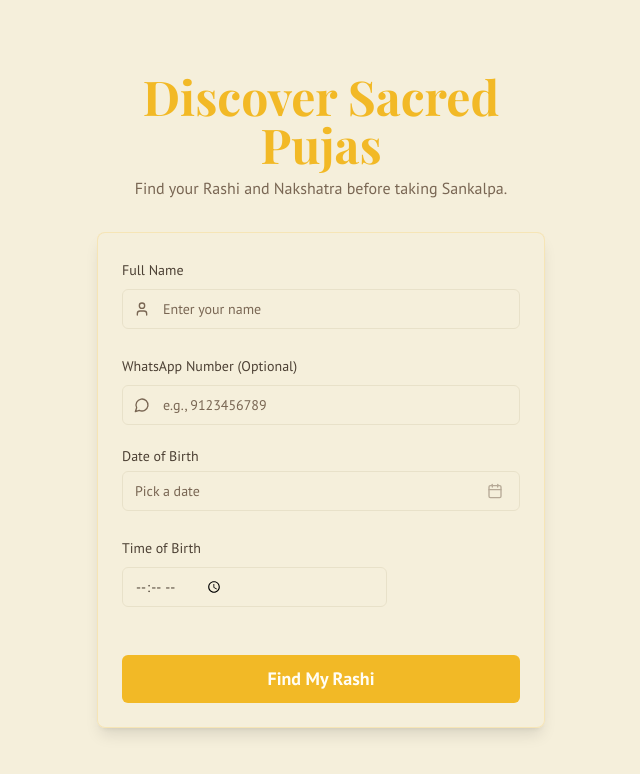
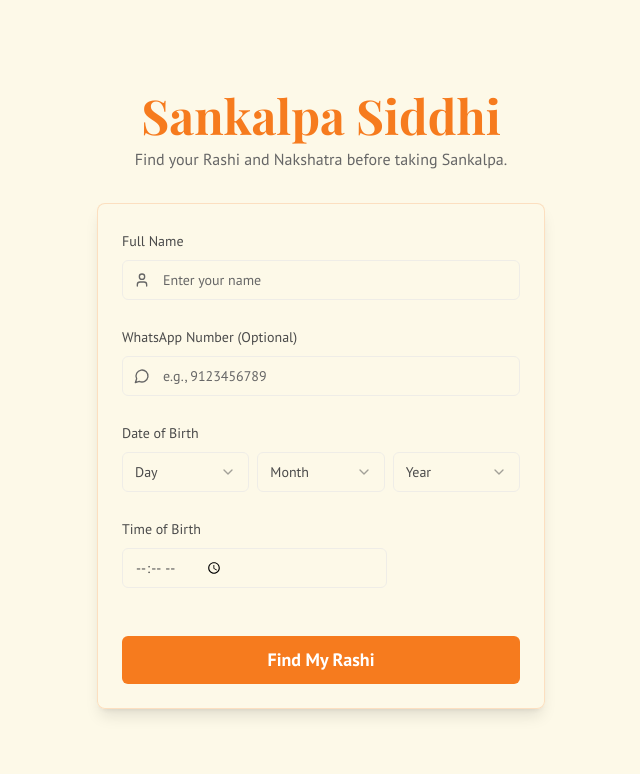
Before and after one commit to rsaisankalp/rashinakshatra, a Next.js app: page / in a window 1280 px wide. Shown: the top 774 px of the page, without its empty margins (319-959 px from the left). Built offline with nearby package versions, Linux system fonts and the light colour scheme; a web font is replaced by a local one.

Commit message:
1) get colors from https://register.vaidicpujas.in/ and use that not sa

```diff
--- a/src/app/globals.css
+++ b/src/app/globals.css
@@ -4,51 +4,51 @@
 
 @layer base {
   :root {
-    --background: 47 56% 91%; /* Light Beige #F5F5DC */
-    --foreground: 30 19% 25%; /* Dark Brown #4A4033 */
+    --background: 50 83% 95%; /* #fdfae7 */
+    --foreground: 0 0% 29%; /* #4a4a4a */
 
-    --card: 47 56% 91%; /* Same as background */
-    --card-foreground: 30 19% 25%; /* Dark Brown */
+    --card: 50 83% 95%; /* #fdfae7 */
+    --card-foreground: 0 0% 29%; /* #4a4a4a */
 
-    --popover: 47 56% 93%; /* Slightly lighter beige for popovers */
-    --popover-foreground: 30 19% 25%; /* Dark Brown */
+    --popover: 50 83% 97%; /* Lighter cream */
+    --popover-foreground: 0 0% 29%;
 
-    --primary: 43 89% 55%; /* Soft Saffron #F4C430 */
-    --primary-foreground: 47 100% 98%; /* Light Cream #FFFBEA */
+    --primary: 26 92% 54%; /* #f57921 */
+    --primary-foreground: 0 0% 100%; /* #ffffff */
 
-    --secondary: 25 70% 70%; /* Muted Saffron #E8A87C */
-    --secondary-foreground: 30 19% 25%; /* Dark Brown */
+    --secondary: 35 85% 60%; /* Lighter orange/saffron */
+    --secondary-foreground: 0 0% 20%;
 
-    --muted: 47 30% 85%; /* Lighter Beige #EAE4D3 */
-    --muted-foreground: 30 19% 40%; /* Slightly Lighter Brown #706154 */
+    --muted: 50 40% 90%;
+    --muted-foreground: 0 0% 40%;
 
-    --accent: 13 83% 64%; /* Warm Terracotta #E07A5F */
-    --accent-foreground: 17 27% 20%; /* Very Dark Brown #4A3B30 */
+    --accent: 35 85% 55%; /* A slightly deeper saffron for accent */
+    --accent-foreground: 0 0% 100%;
 
     --destructive: 0 84.2% 60.2%;
     --destructive-foreground: 0 0% 98%;
 
-    --border: 47 40% 80%; /* Subtle Border #DCD5B7 */
-    --input: 47 40% 85%; /* Slightly Lighter for Input BG #E2DBC7 */
-    --ring: 43 89% 55%; /* Soft Saffron for focus rings */
+    --border: 50 20% 85%;
+    --input: 50 20% 92%;
+    --ring: 26 92% 54%; /* #f57921 */
 
     --radius: 0.5rem;
 
-    --chart-1: 34 90% 58%; /* Original Deep Saffron */
+    --chart-1: 34 90% 58%;
     --chart-2: 45 65% 52%;
     --chart-3: 25 70% 70%;
     --chart-4: 47 56% 70%;
     --chart-5: 30 30% 50%;
 
     /* Sidebar variables */
-    --sidebar-background: 47 56% 95%;
-    --sidebar-foreground: 30 19% 25%;
-    --sidebar-primary: 34 90% 58%; /* Original Deep Saffron */
-    --sidebar-primary-foreground: 47 100% 98%; /* Matches primary-foreground */
-    --sidebar-accent: 45 65% 52%;
-    --sidebar-accent-foreground: 17 27% 20%;
-    --sidebar-border: 47 40% 80%;
-    --sidebar-ring: 34 90% 58%; /* Original Deep Saffron */
+    --sidebar-background: 50 83% 96%;
+    --sidebar-foreground: 0 0% 29%;
+    --sidebar-primary: 26 92% 54%;
+    --sidebar-primary-foreground: 0 0% 100%;
+    --sidebar-accent: 35 85% 60%;
+    --sidebar-accent-foreground: 0 0% 20%;
+    --sidebar-border: 50 20% 85%;
+    --sidebar-ring: 26 92% 54%;
   }
 }
 
--- a/src/app/page.tsx
+++ b/src/app/page.tsx
@@ -7,21 +7,31 @@ import { ResultsDisplay } from '@/components/results-display';
 import { getRashiAndNakshatra, type RashiData, type FormValues } from '@/app/actions';
 import { Alert, AlertDescription, AlertTitle } from "@/components/ui/alert"
 import { Terminal } from "lucide-react"
+import { format } from 'date-fns';
 
 export default function Home() {
   const [loading, setLoading] = useState(false);
   const [result, setResult] = useState<RashiData | null>(null);
   const [error, setError] = useState<string | null>(null);
 
-  const handleFormSubmit = async (data: FormValues) => {
+  const handleFormSubmit = async (data: any) => {
     setLoading(true);
     setError(null);
     setResult(null);
 
+    const dob = new Date(parseInt(data.year), parseInt(data.month) - 1, parseInt(data.day));
+
+    const submissionData: FormValues = {
+      name: data.name,
+      whatsapp: data.whatsapp,
+      dob: dob,
+      tob: data.tob,
+    }
+
     // Artificial delay to demonstrate loading state, as requested
     await new Promise(resolve => setTimeout(resolve, 2000));
 
-    const response = await getRashiAndNakshatra(data);
+    const response = await getRashiAndNakshatra(submissionData);
 
     if (response.error) {
       setError(response.error);
@@ -41,7 +51,7 @@ export default function Home() {
     <main className="flex min-h-screen flex-col items-center justify-center bg-background p-4 sm:p-8 font-body">
       <div className="w-full max-w-md mx-auto space-y-8">
         <div className="text-center">
-          <h1 className="font-headline text-4xl sm:text-5xl font-bold text-primary">Discover Sacred Pujas</h1>
+          <h1 className="font-headline text-4xl sm:text-5xl font-bold text-primary">Sankalpa Siddhi</h1>
           <p className="text-muted-foreground mt-2">
             Find your Rashi and Nakshatra before taking Sankalpa.
           </p>
--- a/src/components/sankalpa-form.tsx
+++ b/src/components/sankalpa-form.tsx
@@ -4,7 +4,6 @@ import { zodResolver } from "@hookform/resolvers/zod"
 import { useForm, useWatch } from "react-hook-form"
 import { z } from "zod"
 import { User, MessageCircle } from "lucide-react"
-import { Popover, PopoverContent, PopoverTrigger } from "@/components/ui/popover"
 import { Button } from "@/components/ui/button"
 import {
   Form,
@@ -17,27 +16,42 @@ import {
 import { Input } from "@/components/ui/input"
 import { Select, SelectContent, SelectItem, SelectTrigger, SelectValue } from "@/components/ui/select"
 import { Card, CardContent, CardFooter } from "@/components/ui/card"
-import type { FormValues } from "@/app/actions";
-import { Calendar } from "@/components/ui/calendar"
-import { CalendarIcon } from "lucide-react"
-import { format } from "date-fns"
-import { cn } from "@/lib/utils"
+
+const currentYear = new Date().getFullYear();
+const years = Array.from({ length: 100 }, (_, i) => currentYear - i);
+const months = [
+  { value: "1", label: "January" }, { value: "2", label: "February" }, { value: "3", label: "March" },
+  { value: "4", label: "April" }, { value: "5", label: "May" }, { value: "6", label: "June" },
+  { value: "7", label: "July" }, { value: "8", label: "August" }, { value: "9", label: "September" },
+  { value: "10", label: "October" }, { value: "11", label: "November" }, { value: "12", label: "December" }
+];
+const days = Array.from({ length: 31 }, (_, i) => i + 1);
+
 
 const formSchema = z.object({
   name: z.string().min(2, {
     message: "Name must be at least 2 characters.",
   }),
   whatsapp: z.string().optional(),
-  dob: z.date({
-    required_error: "A date of birth is required.",
-  }),
+  day: z.string({ required_error: "Day is required." }),
+  month: z.string({ required_error: "Month is required." }),
+  year: z.string({ required_error: "Year is required." }),
   tob: z.string({
     required_error: "A time of birth is required.",
   }).regex(/^([0-1]?[0-9]|2[0-3]):[0-5][0-9]$/, "Invalid time format. Use HH:MM.")
+}).refine(data => {
+    const { day, month, year } = data;
+    if (!day || !month || !year) return true; // Let individual field errors handle this
+    const date = new Date(parseInt(year), parseInt(month) - 1, parseInt(day));
+    return date.getFullYear() === parseInt(year) && date.getMonth() === parseInt(month) - 1 && date.getDate() === parseInt(day);
+}, {
+    message: "The selected date is invalid.",
+    path: ["day"],
 });
 
+
 type SankalpaFormProps = {
-  onSubmit: (values: FormValues) => void;
+  onSubmit: (values: z.infer<typeof formSchema>) => void;
 };
 
 export function SankalpaForm({ onSubmit }: SankalpaFormProps) {
@@ -92,50 +106,69 @@ export function SankalpaForm({ onSubmit }: SankalpaFormProps) {
               )}
             />
 
+            <div>
+              <FormLabel>Date of Birth</FormLabel>
+              <div className="grid grid-cols-3 gap-2 mt-2">
                 <FormField
                   control={form.control}
-              name="dob"
+                  name="day"
                   render={({ field }) => (
-                <FormItem className="flex flex-col">
-                  <FormLabel>Date of Birth</FormLabel>
-                  <Popover>
-                    <PopoverTrigger asChild>
+                    <FormItem>
+                      <Select onValueChange={field.onChange} defaultValue={field.value}>
                         <FormControl>
-                        <Button
-                          variant={"outline"}
-                          className={cn(
-                            "w-full pl-3 text-left font-normal",
-                            !field.value && "text-muted-foreground"
-                          )}
-                        >
-                          {field.value ? (
-                            format(field.value, "PPP")
-                          ) : (
-                            <span>Pick a date</span>
-                          )}
-                          <CalendarIcon className="ml-auto h-4 w-4 opacity-50" />
-                        </Button>
+                          <SelectTrigger>
+                            <SelectValue placeholder="Day" />
+                          </SelectTrigger>
                         </FormControl>
-                    </PopoverTrigger>
-                    <PopoverContent className="w-auto p-0" align="start">
-                      <Calendar
-                        mode="single"
-                        selected={field.value}
-                        onSelect={field.onChange}
-                        disabled={(date) =>
-                          date > new Date() || date < new Date("1900-01-01")
-                        }
-                        initialFocus
-                        captionLayout="dropdown-buttons"
-                        fromYear={1900}
-                        toYear={new Date().getFullYear()}
-                      />
-                    </PopoverContent>
-                  </Popover>
+                        <SelectContent>
+                          {days.map(day => <SelectItem key={day} value={day.toString()}>{day}</SelectItem>)}
+                        </SelectContent>
+                      </Select>
                       <FormMessage />
                     </FormItem>
                   )}
                 />
+                <FormField
+                  control={form.control}
+                  name="month"
+                  render={({ field }) => (
+                    <FormItem>
+                      <Select onValueChange={field.onChange} defaultValue={field.value}>
+                        <FormControl>
+                          <SelectTrigger>
+                            <SelectValue placeholder="Month" />
+                          </SelectTrigger>
+                        </FormControl>
+                        <SelectContent>
+                          {months.map(month => <SelectItem key={month.value} value={month.value}>{month.label}</SelectItem>)}
+                        </SelectContent>
+                      </Select>
+                       <FormMessage />
+                    </FormItem>
+                  )}
+                />
+                <FormField
+                  control={form.control}
+                  name="year"
+                  render={({ field }) => (
+                    <FormItem>
+                      <Select onValueChange={field.onChange} defaultValue={field.value}>
+                        <FormControl>
+                          <SelectTrigger>
+                            <SelectValue placeholder="Year" />
+                          </SelectTrigger>
+                        </FormControl>
+                        <SelectContent>
+                          {years.map(year => <SelectItem key={year} value={year.toString()}>{year}</SelectItem>)}
+                        </SelectContent>
+                      </Select>
+                       <FormMessage />
+                    </FormItem>
+                  )}
+                />
+              </div>
+               <FormMessage>{form.formState.errors.day?.message}</FormMessage>
+            </div>
 
             <FormField
               control={form.control}
```
Lines whose indentation alone changed are shown as unchanged.
